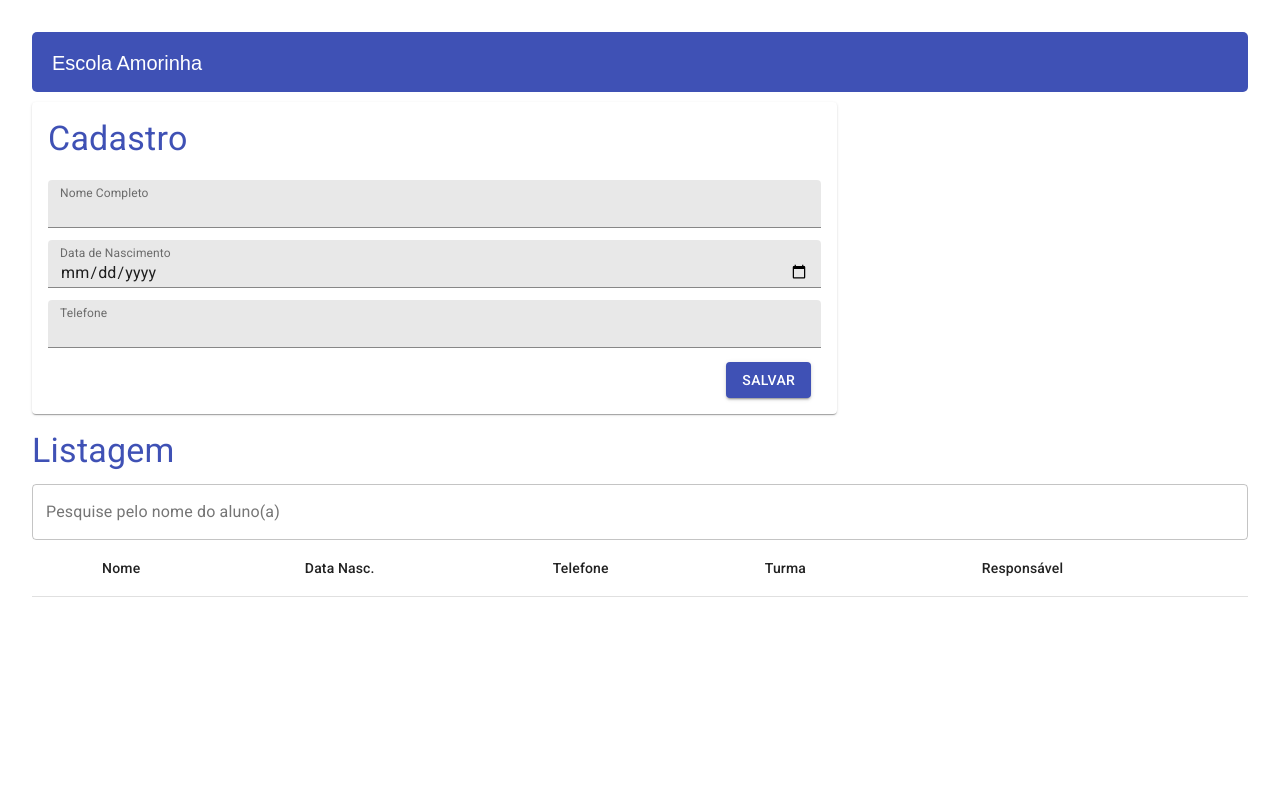
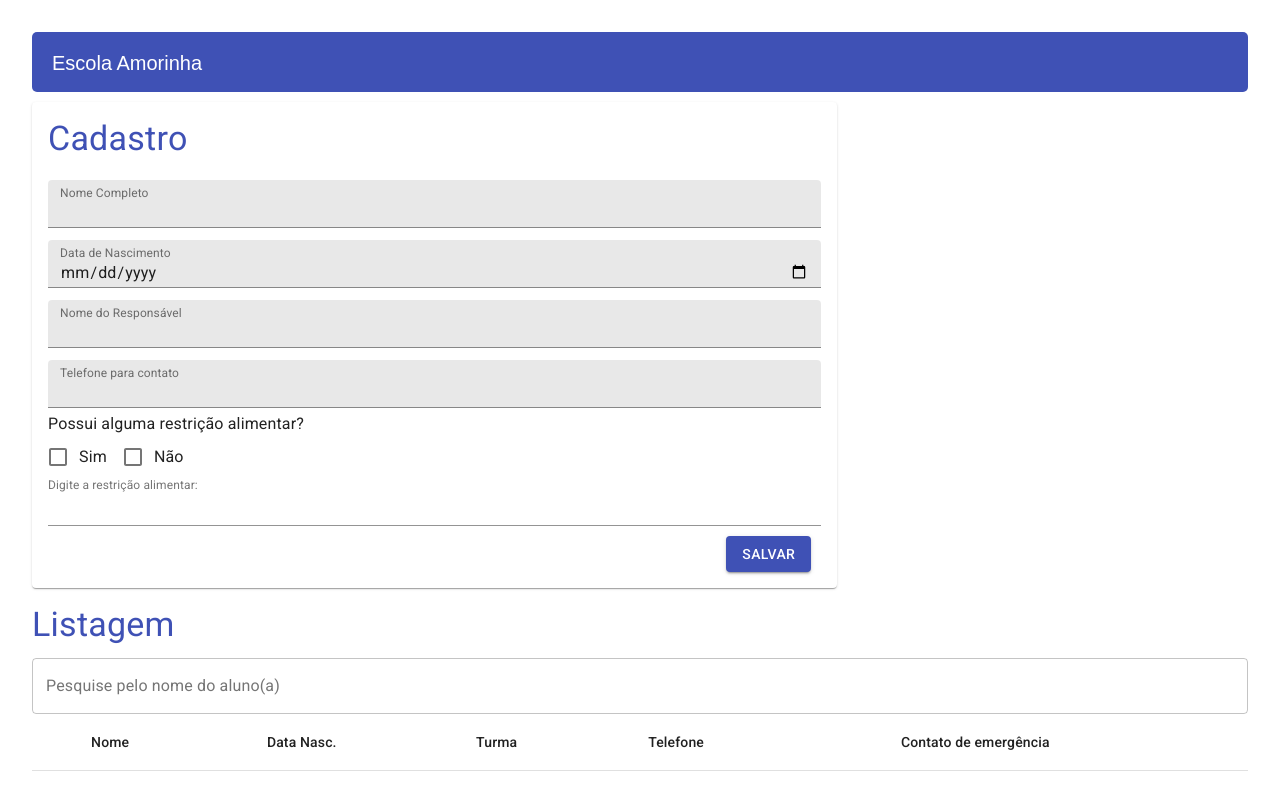
Before and after one commit to gabrielibernardi/devinhouse-escolaamorinha, a React (Create React App) app: page / in a window 1280 px wide. Built offline with nearby package versions, Linux system fonts and the light colour scheme.

Commit message:
checkbox added

```diff
--- /dev/null
+++ b/src/components/checkboxLabels.jsx
@@ -0,0 +1,66 @@
+import React, { useState } from "react";
+import Checkbox from '@material-ui/core/Checkbox';
+import FormControlLabel from "@material-ui/core/FormControlLabel";
+//import FormGroup from '@material-ui/core/FormGroup';
+import { Typography } from "@material-ui/core";
+import { TextField } from '@material-ui/core';
+
+
+function CheckboxLabels() {
+  const [state, setState] = useState({
+    checkedA: false,
+    checkedB: false,
+  });
+
+const handleChange = (event) => {
+    const { name, checked } = event.target
+        setState({ ...state, [name]: checked });
+
+};
+
+
+
+  return (
+    <>
+      <Typography>
+        Possui alguma restrição alimentar?
+  </Typography>
+
+     {/*  <FormGroup row> */}
+        <FormControlLabel
+          control={
+            <Checkbox
+              checked={state.checkedA}
+              onChange={handleChange}
+              name="checkedA"
+              color="primary"
+            />
+          }
+          label="Sim"
+      />
+
+        <FormControlLabel
+          control={
+            <Checkbox
+              checked={state.checkedB}
+              onChange={handleChange}
+              name="checkedB"
+              color="primary"
+            />
+          }
+          label="Não"
+        />
+
+     {/*  </FormGroup> */}
+      <TextField
+      label="Digite a restrição alimentar:"
+      InputLabelProps={{ shrink: true }}
+      fullWidth
+      >
+
+    </TextField>
+    </>
+  )
+}
+
+export default CheckboxLabels;
--- /dev/null
+++ b/src/components/nomeResponsável.jsx
@@ -0,0 +1,29 @@
+import { TextField } from "@material-ui/core";
+
+function NomeResponsavel (props) {
+    const { aluno, setAluno } = props;
+
+    const handleChange = (event) => {
+        const { value, name } = event.target
+        //console.log(name, value)
+        setAluno({...aluno, [name]: value })
+}
+    return(
+
+        <TextField
+        InputLabelProps={{ shrink: true }}
+        fullWidth
+        margin="dense"
+        variant="filled"
+        size="small"
+        label="Nome do Responsável"
+        value={aluno.nomeresponsavel}
+        name="nomeresponsavel"
+        onChange={handleChange}
+
+    >
+        </TextField>
+
+)}
+
+export default NomeResponsavel
--- a/src/components/phoneNumber.jsx
+++ b/src/components/phoneNumber.jsx
@@ -23,7 +23,7 @@ function PhoneNumber(props) {
                 variant="filled"
                 size="small"
                 type="phoneNumber"
-                label="Telefone"
+                label="Telefone para contato"
                 name="fone"
         >
                 </TextField>}
--- a/src/containers/cadastro.jsx
+++ b/src/containers/cadastro.jsx
@@ -2,6 +2,8 @@ import { Box, Paper, Typography, Button } from "@material-ui/core";
 import BirthDate from "../components/birthDate";
 import PhoneNumber from "../components/phoneNumber";
 import Nome from "../components/nome";
+import NomeResponsavel from "../components/nomeResponsável";
+import CheckboxLabels from "../components/checkboxLabels";
 import "../containers/cadastro.css";
 
 function Cadastro({ aluno, setAluno, alunos, setAlunos }) {
@@ -36,7 +38,7 @@ function Cadastro({ aluno, setAluno, alunos, setAlunos }) {
                 },
             ]);
 
-            setAluno({ id: 0, nome: "", data: "", fone: "" });
+            setAluno({ id: 0, nome: "", data: "", nomeresponsavel: "", fone: "" });
         }
 
     };
@@ -51,7 +53,10 @@ function Cadastro({ aluno, setAluno, alunos, setAlunos }) {
             <Box component="form" onSubmit={handleSubmit}>
                 <Nome aluno={aluno} setAluno={setAluno}></Nome>
                 <BirthDate aluno={aluno} setAluno={setAluno}></BirthDate>
+                <NomeResponsavel aluno={aluno} setAluno={setAluno}></NomeResponsavel>
                 <PhoneNumber aluno={aluno} setAluno={setAluno}></PhoneNumber>
+               <CheckboxLabels></CheckboxLabels>
+
 
                 <Box className='button-wrapper'>
                     <Button
--- a/src/containers/listagem.jsx
+++ b/src/containers/listagem.jsx
@@ -31,9 +31,9 @@ function Listagem (props) {
                     <TableRow>
                         <TableCell align="center">Nome</TableCell>
                         <TableCell align="center">Data Nasc.</TableCell>
+                        <TableCell align="center">Turma</TableCell>
                         <TableCell align="center">Telefone</TableCell>
-                        <TableCell align="center">Turma</TableCell>
-                        <TableCell align="center">Responsável</TableCell>
+                        <TableCell align="center">Contato de emergência</TableCell>
                         <TableCell align="center"></TableCell>
                     </TableRow>
                 </TableHead>
@@ -42,8 +42,8 @@ function Listagem (props) {
                     <TableRow key={linha.id}>
                         <TableCell align="center">{linha.nome}</TableCell>
                         <TableCell align="center">{linha.data}</TableCell>
+                        <TableCell align="center">{linha.nomeresponsavel}</TableCell>
                         <TableCell align="center">{linha.fone}</TableCell>
-                        <TableCell align="center"></TableCell>
                         <TableCell align="center"></TableCell>
                         <TableCell className="button-wrapper" align="center">
                             <Button
--- a/src/pages/Home/index.jsx
+++ b/src/pages/Home/index.jsx
@@ -8,7 +8,7 @@ import Header from "../../components/header";
 
 function Home() {
     const [ alunos, setAlunos ] = useState([]);
-    const [ aluno, setAluno ] = useState({id: 0, nome: "", data: "", fone:"" })
+    const [ aluno, setAluno ] = useState({id: 0, nome: "", data: "", nomeresponsavel: "", fone:"" })
         return (
         <Box m={4}>
           <Header></Header>
```
Also changed, not shown: 2 other files (tests, documents, lock files or other folders).
